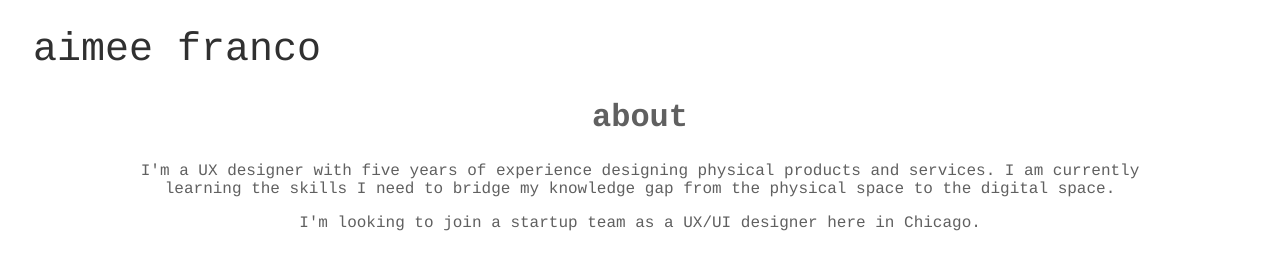
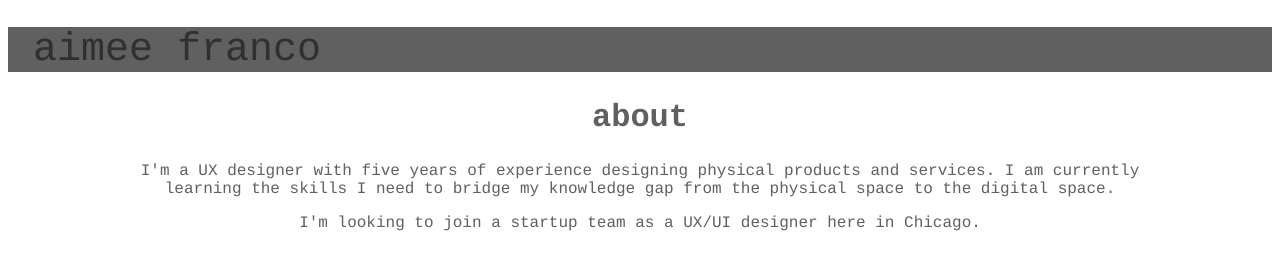
Before and after one commit to aimeefranco/aimeefranco.github.io, a plain HTML site: page index.html in a window 1280 px wide. Drawn offline with Linux system fonts and the light colour scheme.

Commit message:
initial commit

```diff
--- a/index.html
+++ b/index.html
@@ -11,7 +11,7 @@
 
 	<body>
 
-	<div id="header" >
+	<div id="background">
 		<h1> aimee franco </h1>
 	</div>
 
--- a/style.css
+++ b/style.css
@@ -1,6 +1,6 @@
-div.header {
-	background-size: 100px 100px;
-	background-color: black;
+div {
+	background-size: 200px 200px;
+	background-color: #606060;
 }
 
 h1 {
```
